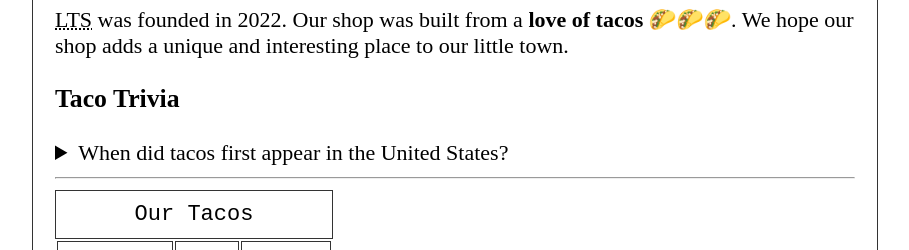
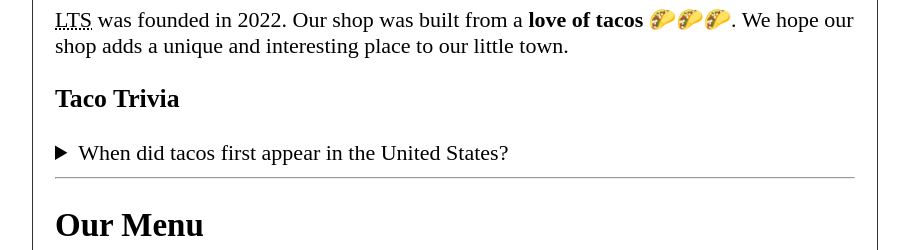
Before and after one commit to srinidhi-bandi/srinidhi-bandi.github.io, a plain HTML site: page LittleTacoShop/index.html in a window 1280 px wide. Shown: the part 666-916 px from the top of the page, without its empty margins (185-1094 px from the left). Drawn offline with Linux system fonts and the light colour scheme.

Commit message:
Update index.html

```diff
--- a/LittleTacoShop/index.html
+++ b/LittleTacoShop/index.html
@@ -77,6 +77,9 @@
         </aside>
       </article>
       <hr />
+      <article id="menu">
+        <h2>Our Menu</h2>
+      </article>
       <table>
         <caption>
           Our Tacos
```
